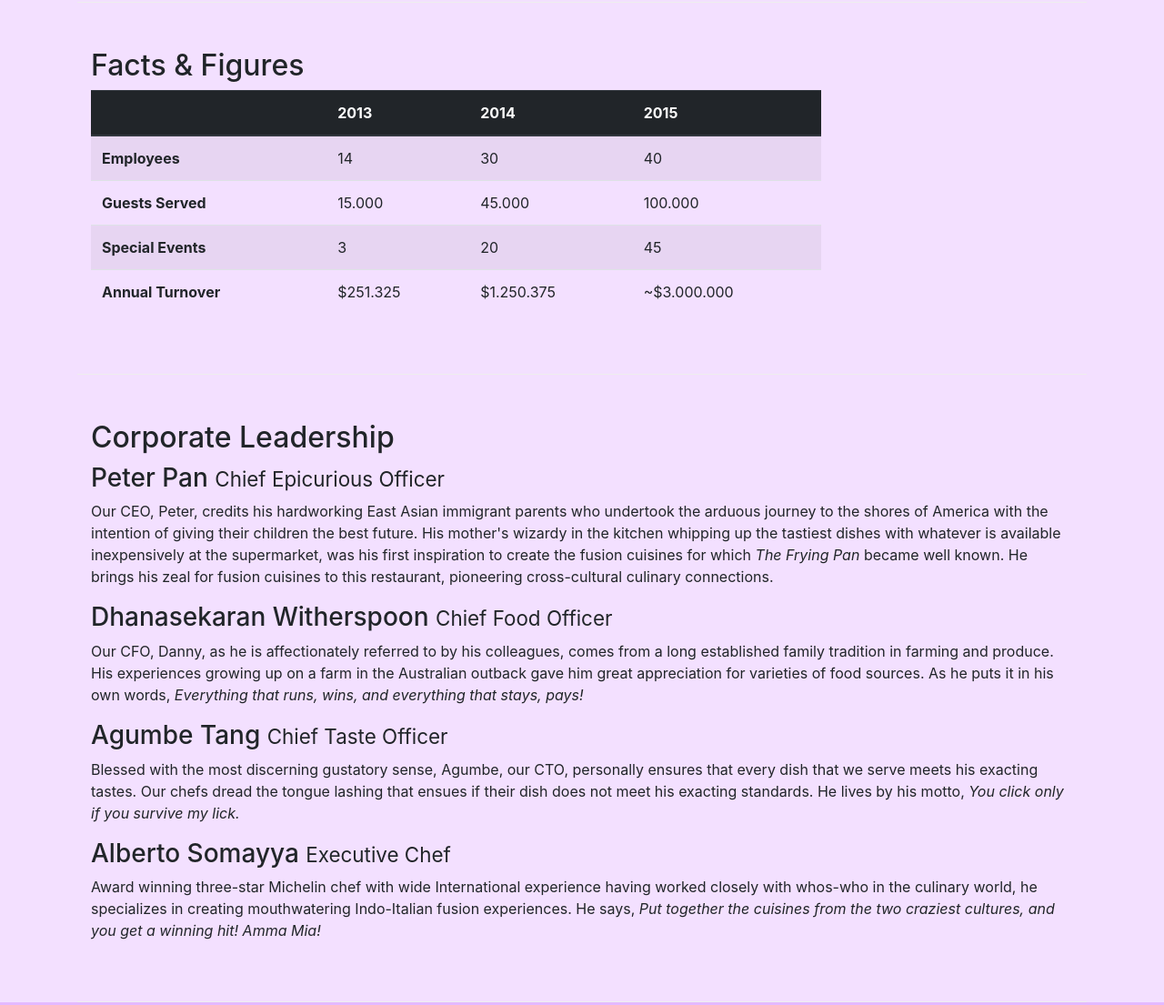
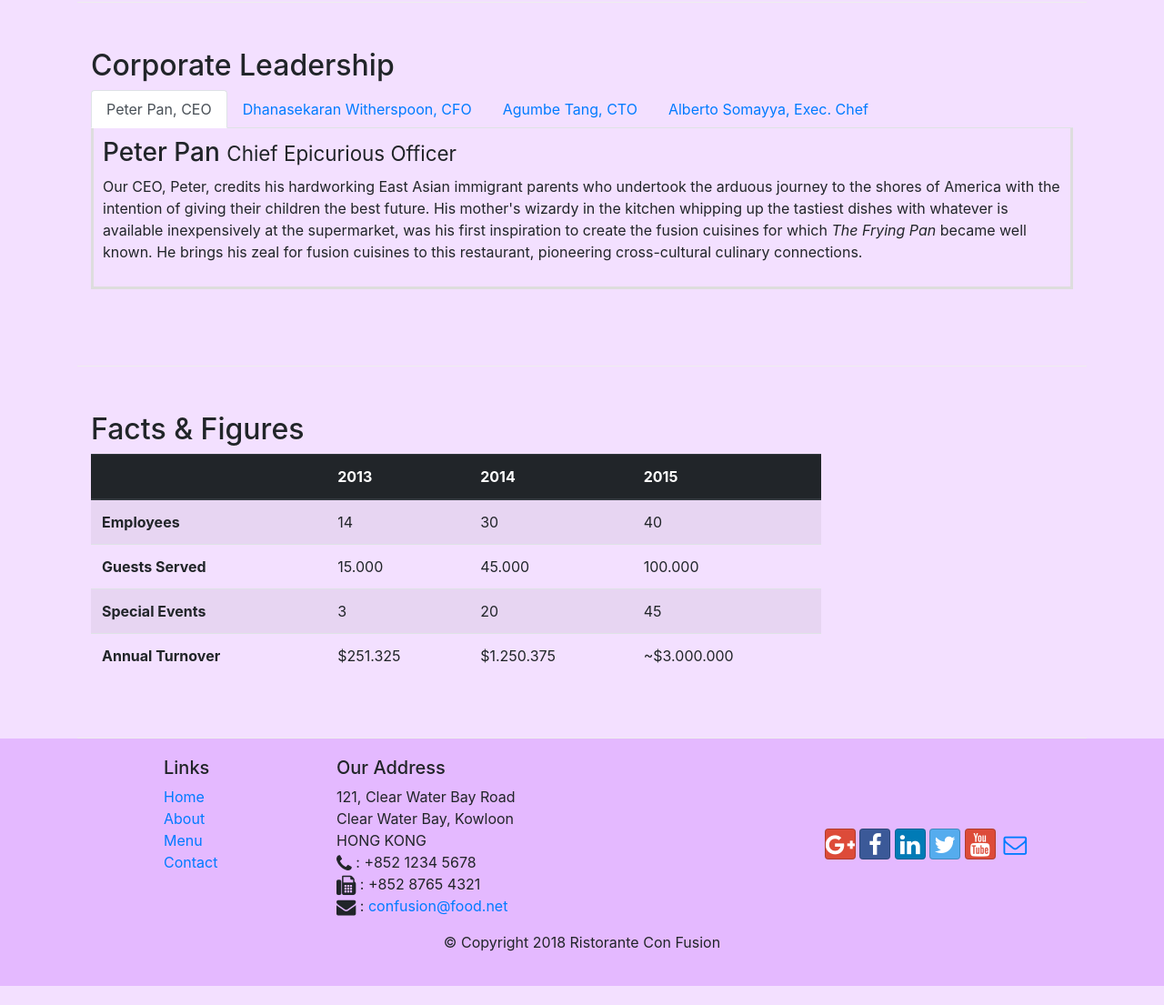
Before and after one commit to MischokLO/bootstrap4, a website: page aboutus.html in a window 1280 px wide. Shown: the part 969-2074 px from the top of the page at 91% size. After the commit the page ends 2053 px from the top, so only its background shows below. Drawn offline with nearby package versions, Linux system fonts and the light colour scheme.

Commit message:
added tabs

```diff
--- a/aboutus.html
+++ b/aboutus.html
@@ -104,6 +104,80 @@
                 </div>
             </div>
         </div>
+
+
+        <div class="row row-content">
+            <div class="col-12">
+                <h2>Corporate Leadership</h2>
+
+                <ul class="nav nav-tabs">
+                    <li class="nav-item">
+                        <a class="nav-link active" href="#peter" role="tab" data-toggle="tab">Peter Pan, CEO</a>
+                    </li>
+                    <li class="nav-item">
+                        <a class="nav-link" href="#danny" role="tab" data-toggle="tab">Dhanasekaran Witherspoon, CFO</a>
+                    </li>
+                    <li class="nav-item">
+                        <a class="nav-link" href="#agumbe" role="tab" data-toggle="tab">Agumbe Tang, CTO</a>
+                    </li>
+                    <li class="nav-item">
+                        <a class="nav-link" href="#alberto" role="tab" data-toggle="tab">Alberto Somayya, Exec. Chef</a>
+                    </li>
+                </ul>
+                <div class="tab-content">
+                    <div role="tabpanel" class="tab-pane fade show active" id="peter">
+                        <h3>Peter Pan <small>Chief Epicurious Officer</small></h3>
+                        <p class="d-none d-sm-block">Our CEO, Peter, credits his hardworking East Asian immigrant
+                            parents
+                            who
+                            undertook the arduous journey to the shores of America with the intention of giving their
+                            children
+                            the best future. His mother's wizardy in the kitchen whipping up the tastiest dishes with
+                            whatever
+                            is available inexpensively at the supermarket, was his first inspiration to create the
+                            fusion
+                            cuisines for which <em>The Frying Pan</em> became well known. He brings his zeal for fusion
+                            cuisines to this restaurant, pioneering cross-cultural culinary connections.
+                        </p>
+                    </div>
+                    <div role="tabpanel" class="tab-pane fade" id="danny">
+                        <h3>Dhanasekaran Witherspoon <small>Chief Food Officer</small></h3>
+                        <p class="d-none d-sm-block">Our CFO, Danny, as he is affectionately referred to by his
+                            colleagues,
+                            comes from a long established family tradition in farming and produce. His experiences
+                            growing
+                            up
+                            on a farm in the Australian outback gave him great appreciation for varieties of food
+                            sources.
+                            As
+                            he puts it in his own words, <em>Everything that runs, wins, and everything that stays,
+                                pays!</em>
+                        </p>
+                    </div>
+                    <div role="tabpanel" class="tab-pane fade" id="agumbe">
+                        <h3>Agumbe Tang <small>Chief Taste Officer</small></h3>
+                        <p class="d-none d-sm-block">Blessed with the most discerning gustatory sense, Agumbe, our CTO,
+                            personally ensures that every dish that we serve meets his exacting tastes. Our chefs dread
+                            the
+                            tongue lashing that ensues if their dish does not meet his exacting standards. He lives by
+                            his
+                            motto, <em>You click only if you survive my lick.</em>
+                        </p>
+                    </div>
+                    <div role="tabpanel" class="tab-pane fade" id="alberto">
+                        <h3>Alberto Somayya <small>Executive Chef</small></h3>
+                        <p class="d-none d-sm-block">Award winning three-star Michelin chef with wide International
+                            experience
+                            having worked closely with whos-who in the culinary world, he specializes in creating
+                            mouthwatering
+                            Indo-Italian fusion experiences. He says, <em>Put together the cuisines from the two
+                                craziest
+                                cultures, and you get a winning hit! Amma Mia!</em>
+                        </p>
+                    </div>
+                </div>
+            </div>
+        </div>
         <div class="row row-content">
             <div class="col-12 col-sm-9">
                 <h2>Facts &amp; Figures</h2>
@@ -146,37 +220,7 @@
                     </table>
                 </div>
             </div>
-            <div class="col-12 col-sm-3"></div>
         </div>
-
-        <div class="row row-content">
-            <div class="col-12">
-                <h2>Corporate Leadership</h2>
-                <h3>Peter Pan <small>Chief Epicurious Officer</small></h3>
-                <p class="d-none d-sm-block">Our CEO, Peter, credits his hardworking East Asian immigrant parents who
-                    undertook the arduous journey to the shores of America with the intention of giving their children
-                    the best future. His mother's wizardy in the kitchen whipping up the tastiest dishes with whatever
-                    is available inexpensively at the supermarket, was his first inspiration to create the fusion
-                    cuisines for which <em>The Frying Pan</em> became well known. He brings his zeal for fusion
-                    cuisines to this restaurant, pioneering cross-cultural culinary connections.</p>
-                <h3>Dhanasekaran Witherspoon <small>Chief Food Officer</small></h3>
-                <p class="d-none d-sm-block">Our CFO, Danny, as he is affectionately referred to by his colleagues,
-                    comes from a long established family tradition in farming and produce. His experiences growing up
-                    on a farm in the Australian outback gave him great appreciation for varieties of food sources. As
-                    he puts it in his own words, <em>Everything that runs, wins, and everything that stays, pays!</em></p>
-                <h3>Agumbe Tang <small>Chief Taste Officer</small></h3>
-                <p class="d-none d-sm-block">Blessed with the most discerning gustatory sense, Agumbe, our CTO,
-                    personally ensures that every dish that we serve meets his exacting tastes. Our chefs dread the
-                    tongue lashing that ensues if their dish does not meet his exacting standards. He lives by his
-                    motto, <em>You click only if you survive my lick.</em></p>
-                <h3>Alberto Somayya <small>Executive Chef</small></h3>
-                <p class="d-none d-sm-block">Award winning three-star Michelin chef with wide International experience
-                    having worked closely with whos-who in the culinary world, he specializes in creating mouthwatering
-                    Indo-Italian fusion experiences. He says, <em>Put together the cuisines from the two craziest
-                        cultures, and you get a winning hit! Amma Mia!</em></p>
-            </div>
-        </div>
-
     </div>
 
     <footer class="footer">
--- a/css/styles.css
+++ b/css/styles.css
@@ -57,3 +57,10 @@ body {
 .card {
     border-radius: 10px;
 }
+
+.tab-content {
+    border-left: 3px solid #ddd;
+    border-right: 3px solid #ddd;
+    border-bottom: 3px solid #ddd;
+    padding: 10px;
+}
```
